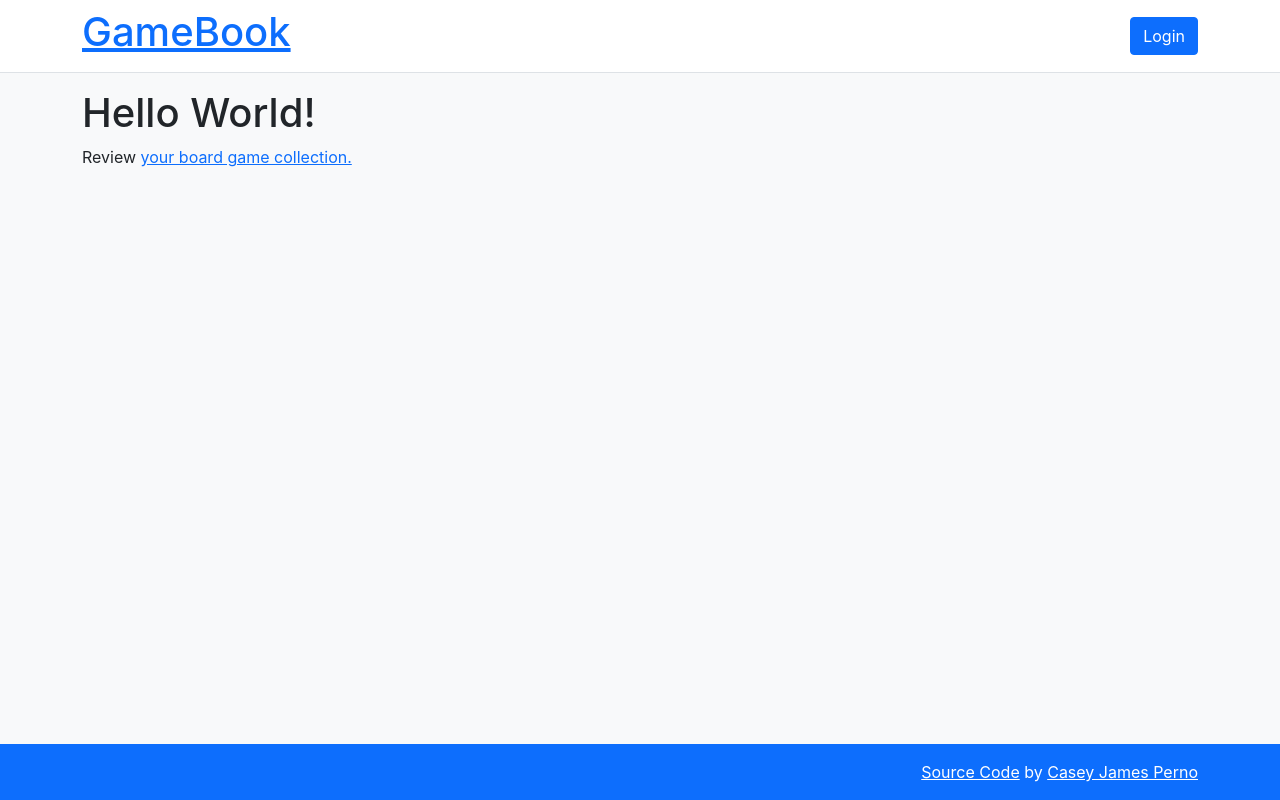
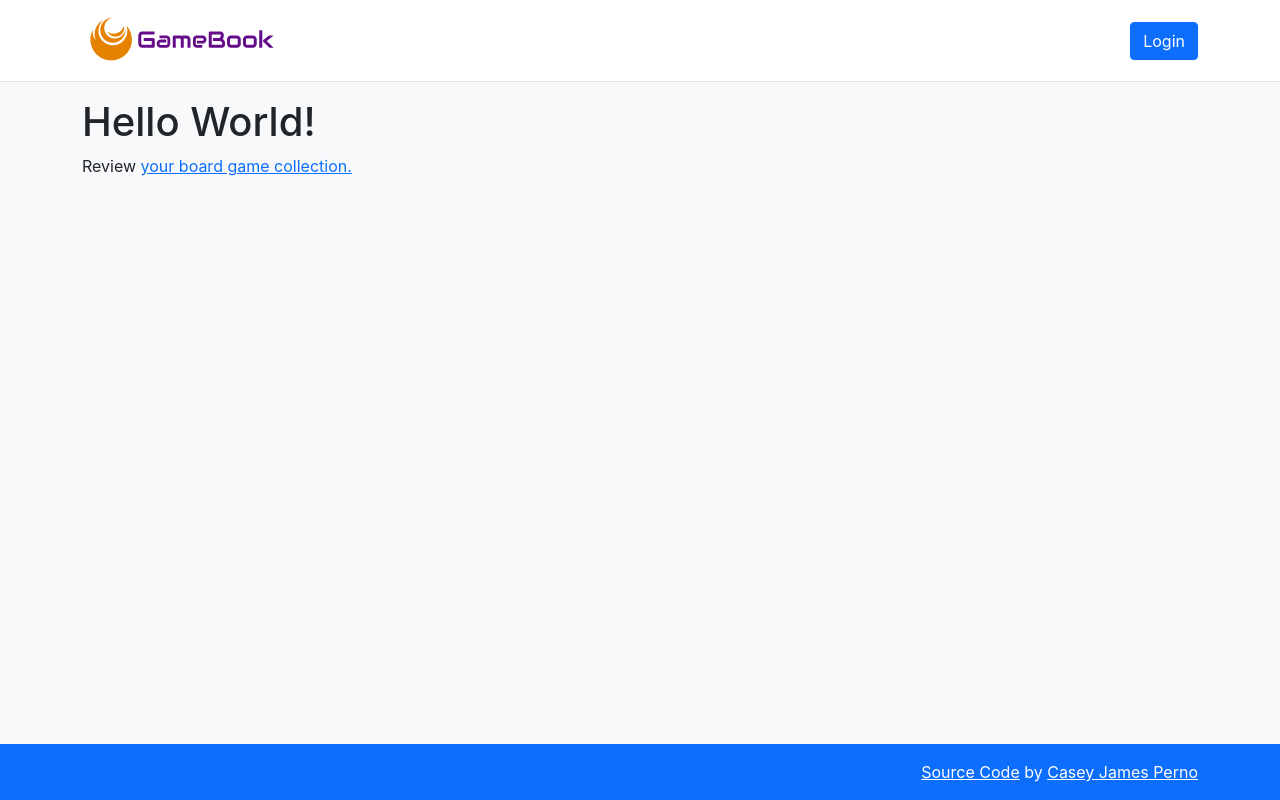
Before and after one commit to khaosophy/gameventory, a React (Create React App) app: page / in a window 1280 px wide. Built offline with nearby package versions, Linux system fonts and the light colour scheme; no server answers.

Commit message:
add logo

```diff
--- a/src/components/header.js
+++ b/src/components/header.js
@@ -1,18 +1,17 @@
 import { useAuthState } from 'react-firebase-hooks/auth';
 import { Link } from 'react-router-dom';
 import { auth, logout } from '../firebase';
+
+import logo from '../assets/logo.png';
 
 export default function Header() {
   const [user, loading] = useAuthState(auth);
   return (
     <header className="border-bottom">
       <div className="container py-2 d-flex align-items-center justify-content-between">
-        <h1 className="logo">
-          {/* todo: logo */}
-          <Link to="/">
-            GameBook
-          </Link>
-        </h1>
+        <Link to="/">
+          <img src={logo} className="logo" alt="GameBook Logo" />
+        </Link>
         <nav></nav>
         <div>
           {user && !loading ? (
```
Also changed, not shown: src/assets/logo.png (added).
